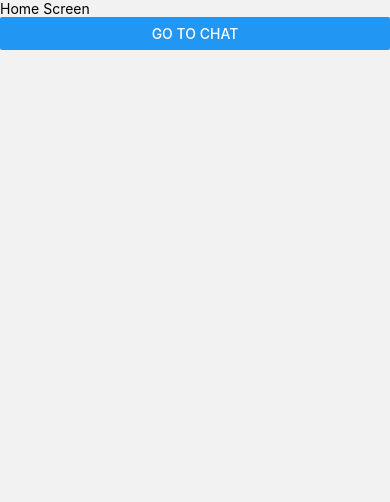
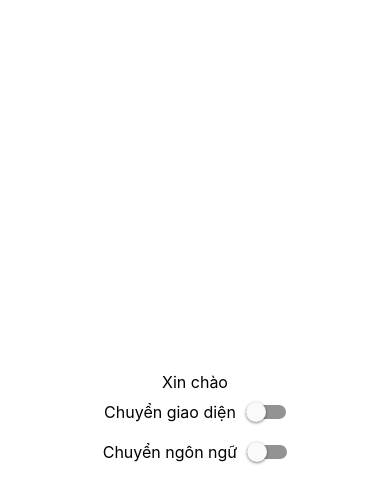
Before and after one commit to PhuTN/GokuuNe, a React Native app: screen /TestThemeAndLanguage in a window 390 px wide. Shown: the top 502 px of the page. Built offline with nearby package versions, Linux system fonts and the light colour scheme.

Commit message:
Setup theme và ngôn ngữ

```diff
--- a/App.tsx
+++ b/App.tsx
@@ -1,9 +1,16 @@
 import React from 'react';
+
 import AppNavigator from './src/navigation/AppNavigator';
 
+import { LanguageProvider } from './src/asycnc_store/LanguageContext';
+import { ThemeProvider } from './src/asycnc_store/ThemeContext';
 
-const App = () => {
-  return <AppNavigator />;
-};
-
-export default App;
+export default function App() {
+  return (
+    <ThemeProvider>
+      <LanguageProvider>
+        <AppNavigator />
+      </LanguageProvider>
+    </ThemeProvider>
+  );
+}
--- a/package.json
+++ b/package.json
@@ -10,6 +10,7 @@
     "test": "jest"
   },
   "dependencies": {
+    "@react-native-async-storage/async-storage": "^2.1.2",
     "@react-navigation/native": "^7.0.18",
     "@react-navigation/native-stack": "^7.3.2",
     "react": "19.0.0",
--- /dev/null
+++ b/src/asycnc_store/LanguageContext.tsx
@@ -0,0 +1,45 @@
+import React, { createContext, useState, useEffect, useContext, ReactNode } from 'react';
+import AsyncStorage from '@react-native-async-storage/async-storage';
+
+type LanguageType = 'vi' | 'en';
+
+interface LanguageContextType {
+  language: LanguageType;
+  toggleLanguage: () => Promise<void>;
+}
+
+const LanguageContext = createContext<LanguageContextType | undefined>(undefined);
+
+export const LanguageProvider = ({ children }: { children: ReactNode }) => {
+  const [language, setLanguage] = useState<LanguageType>('vi');
+
+  useEffect(() => {
+    const loadLang = async () => {
+      const savedLang = await AsyncStorage.getItem('appLanguage');
+      if (savedLang === 'vi' || savedLang === 'en') {
+        setLanguage(savedLang);
+      }
+    };
+    loadLang();
+  }, []);
+
+  const toggleLanguage = async () => {
+    const newLang: LanguageType = language === 'vi' ? 'en' : 'vi';
+    setLanguage(newLang);
+    await AsyncStorage.setItem('appLanguage', newLang);
+  };
+
+  return (
+    <LanguageContext.Provider value={{ language, toggleLanguage }}>
+      {children}
+    </LanguageContext.Provider>
+  );
+};
+
+export const useLanguage = () => {
+  const context = useContext(LanguageContext);
+  if (!context) {
+    throw new Error('useLanguage must be used within a LanguageProvider');
+  }
+  return context;
+};
--- /dev/null
+++ b/src/asycnc_store/ThemeContext.tsx
@@ -0,0 +1,48 @@
+import React, { createContext, useState, useEffect, useContext, ReactNode } from 'react';
+import { Appearance } from 'react-native';
+import AsyncStorage from '@react-native-async-storage/async-storage';
+
+type ThemeType = 'light' | 'dark';
+
+interface ThemeContextType {
+  theme: ThemeType;
+  toggleTheme: () => Promise<void>;
+}
+
+const ThemeContext = createContext<ThemeContextType | undefined>(undefined);
+
+export const ThemeProvider = ({ children }: { children: ReactNode }) => {
+  const [theme, setTheme] = useState<ThemeType>('light');
+
+  useEffect(() => {
+    const loadTheme = async () => {
+      const savedTheme = await AsyncStorage.getItem('appTheme');
+      if (savedTheme === 'dark' || savedTheme === 'light') {
+        setTheme(savedTheme);
+      } else {
+        setTheme(Appearance.getColorScheme() || 'light');
+      }
+    };
+    loadTheme();
+  }, []);
+
+  const toggleTheme = async () => {
+    const newTheme: ThemeType = theme === 'light' ? 'dark' : 'light';
+    setTheme(newTheme);
+    await AsyncStorage.setItem('appTheme', newTheme);
+  };
+
+  return (
+    <ThemeContext.Provider value={{ theme, toggleTheme }}>
+      {children}
+    </ThemeContext.Provider>
+  );
+};
+
+export const useTheme = () => {
+  const context = useContext(ThemeContext);
+  if (!context) {
+    throw new Error('useTheme must be used within a ThemeProvider');
+  }
+  return context;
+};
--- /dev/null
+++ b/src/components/test_ui/ThemeLanguageTester.tsx
@@ -0,0 +1,71 @@
+import React from 'react';
+import { View, Text, Switch, StyleSheet } from 'react-native';
+import { translations } from '../../untils/i18n';
+import { useLanguage } from '../../asycnc_store/LanguageContext';
+import { useTheme } from '../../asycnc_store/ThemeContext';
+
+export default function ThemeLanguageTester() {
+
+  const { language, toggleLanguage } = useLanguage();
+  const t = translations[language];
+
+
+  const { theme, toggleTheme } = useTheme();
+  const isDark = theme === 'dark';
+  // Lựa chọn style theo theme hiện tại
+  const styles = isDark ? darkStyles : whiteStyles;
+
+  return (
+    <View style={styles.container}>
+      <Text style={styles.text}>{t.greeting}</Text>
+      <View style={styles.row}>
+        <Text style={styles.text}>{t.toggle_theme}</Text>
+        <Switch value={isDark} onValueChange={toggleTheme} />
+      </View>
+      <View style={styles.row}>
+        <Text style={styles.text}>{t.toggle_language}</Text>
+        <Switch value={language === 'en'} onValueChange={toggleLanguage} />
+      </View>
+    </View>
+  );
+}
+
+const darkStyles = StyleSheet.create({
+  container: {
+    flex: 1,
+    backgroundColor: '#333',
+    padding: 20,
+    alignItems: 'center',
+    justifyContent: 'center',
+  },
+  row: {
+    flexDirection: 'row',
+    alignItems: 'center',
+    marginVertical: 10,
+    gap: 10,
+  },
+  text: {
+    color: '#fff',
+    fontSize: 16,
+  },
+});
+
+const whiteStyles = StyleSheet.create({
+  container: {
+    flex: 1,
+    backgroundColor: '#fff',
+    padding: 20,
+    alignItems: 'center',
+    justifyContent: 'center',
+  },
+  row: {
+    flexDirection: 'row',
+    alignItems: 'center',
+    marginVertical: 10,
+    gap: 10,
+  },
+  text: {
+    color: '#000',
+    fontSize: 16,
+  },
+});
--- a/src/navigation/AppNavigator.tsx
+++ b/src/navigation/AppNavigator.tsx
@@ -9,6 +9,7 @@ import ProfileScreen from '../screens/ProfileScreen';
 import RankingScreen from '../screens/RankingScreen';
 import RankingMatchScreen from '../screens/RankingMatchScreen';
 import SettingScreen from '../screens/SettingScreen';
+import ThemeLanguageTester from '../components/test_ui/ThemeLanguageTester';
 
 export type RootStackParamList = {
   Home: undefined;
@@ -25,7 +26,8 @@ const Stack = createNativeStackNavigator<RootStackParamList>();
 const AppNavigator = () => {
   return (
     <NavigationContainer>
-      <Stack.Navigator initialRouteName="Home" screenOptions={{ headerShown: false }}>
+      <Stack.Navigator initialRouteName="TestThemeAndLanguage" screenOptions={{ headerShown: false }}>
+      <Stack.Screen name="TestThemeAndLanguage" component={ThemeLanguageTester} />
         <Stack.Screen name="Home" component={HomeScreen} />
         <Stack.Screen name="Chat" component={ChatScreen} />
         <Stack.Screen name="ChatDetail" component={ChatDetailScreen} />
--- /dev/null
+++ b/src/untils/i18n.ts
@@ -0,0 +1,12 @@
+export const translations = {
+    en: {
+      greeting: "Hello",
+      toggle_theme: "Toggle Theme",
+      toggle_language: "Toggle Language"
+    },
+    vi: {
+      greeting: "Xin chào",
+      toggle_theme: "Chuyển giao diện",
+      toggle_language: "Chuyển ngôn ngữ"
+    }
+  };
```
Also changed, not shown: 1 other file (tests, documents, lock files or other folders).
